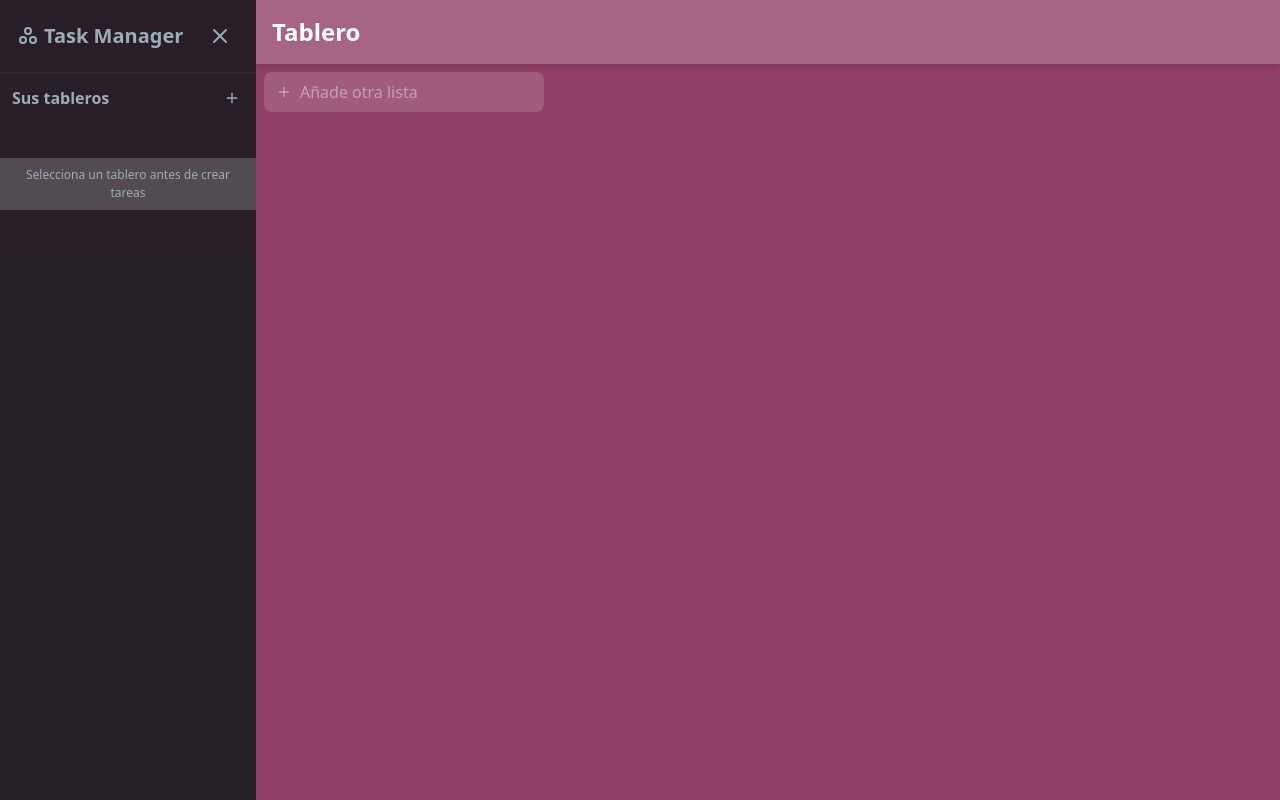
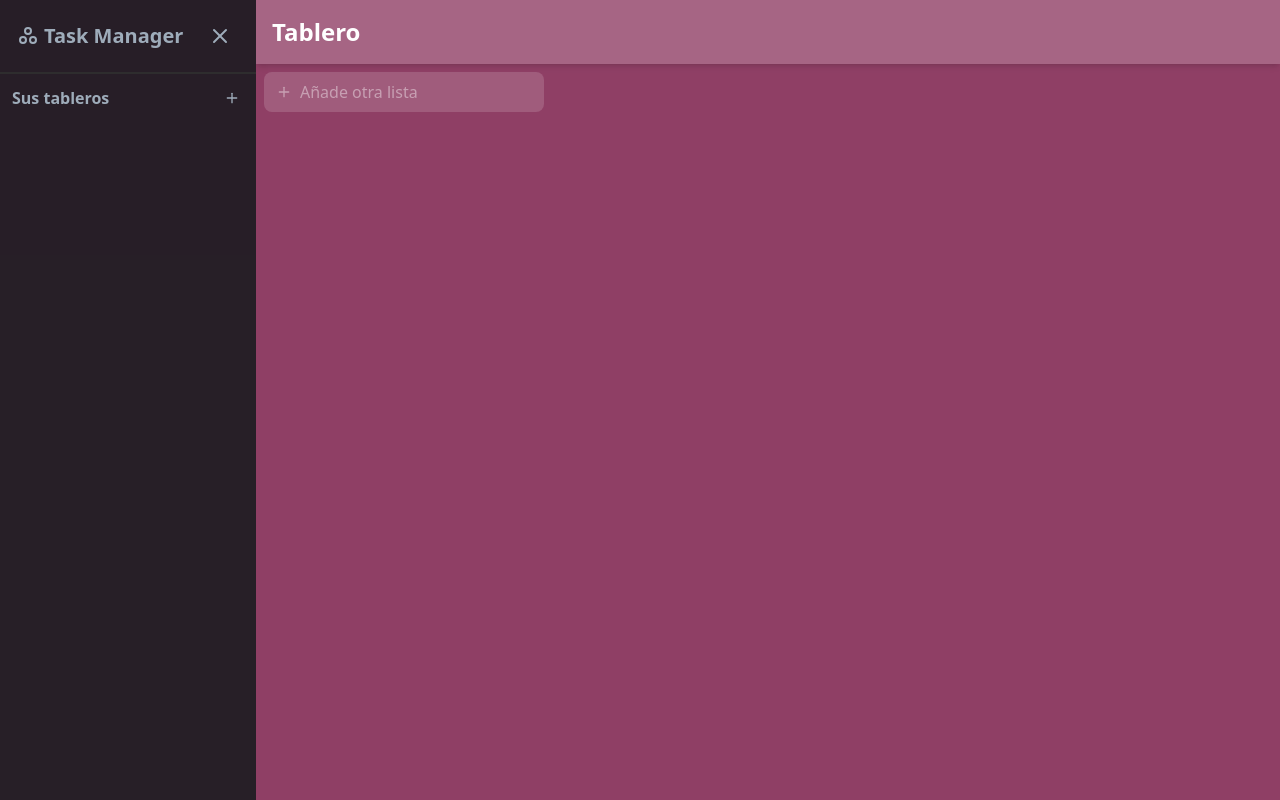
Before and after one commit to omar15hr/task-manager, a React (Vite) app: page / in a window 1280 px wide. Built offline with nearby package versions, Linux system fonts and the light colour scheme.

Commit message:
sidebar message deleted

```diff
--- a/src/components/sidebar/Sidebar.tsx
+++ b/src/components/sidebar/Sidebar.tsx
@@ -77,7 +77,6 @@ export function Sidebar() {
           ))}
         </ul>
       </aside>
-      <span className="text-[12px] p-2 bg-white/20 mt-5 text-center">Selecciona un tablero antes de crear tareas</span>
     </div>
   );
 }
```
